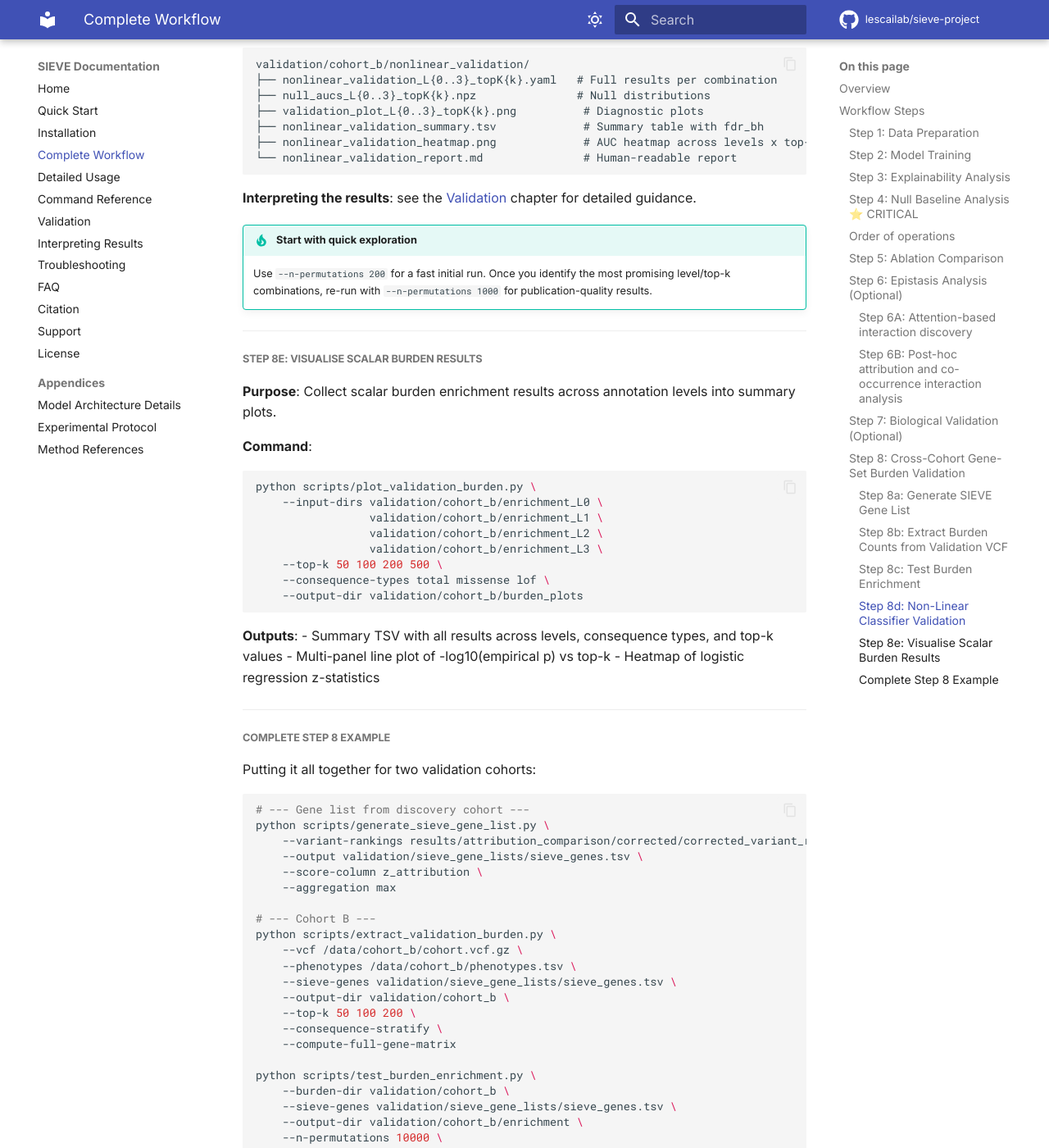
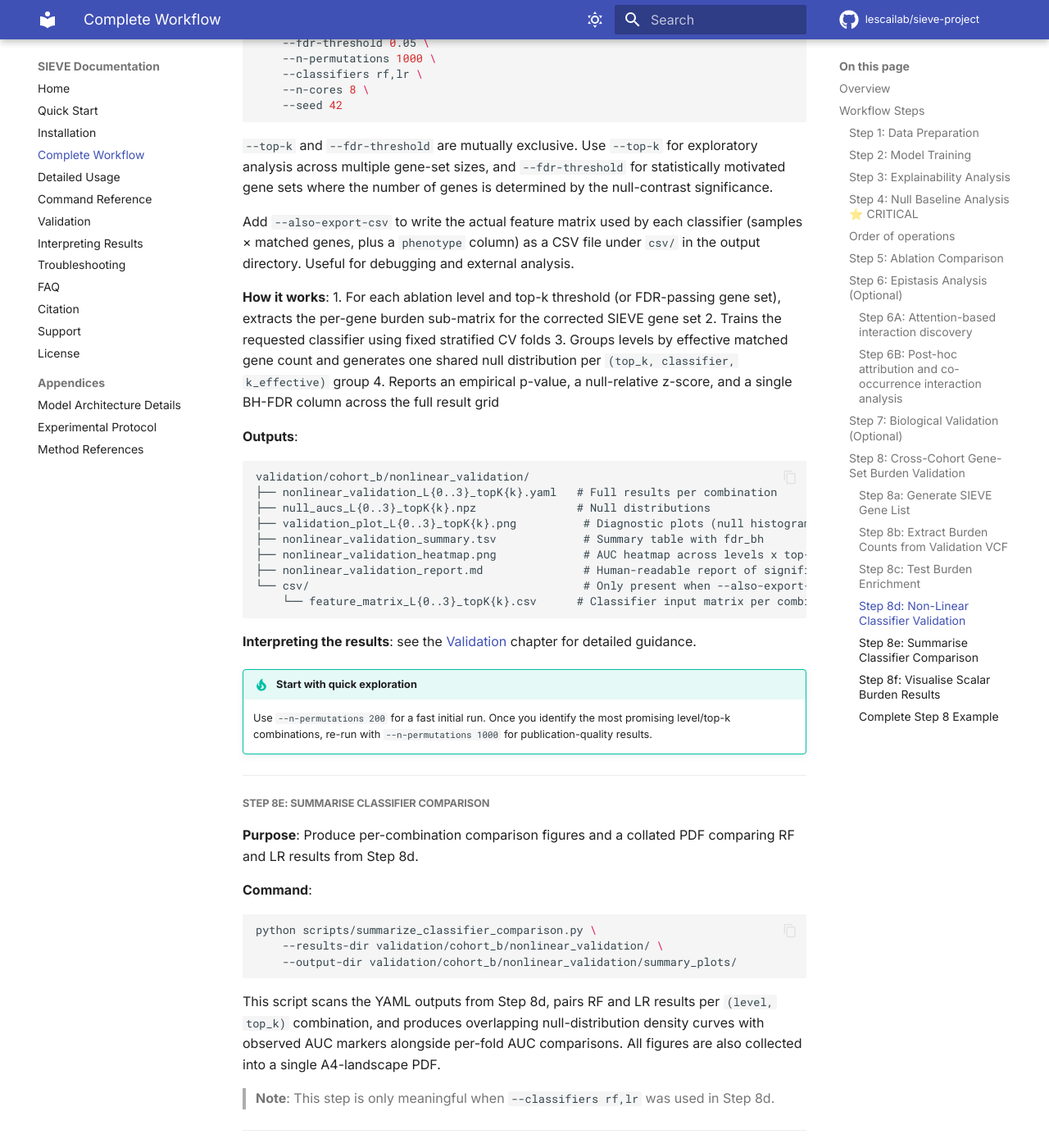
Before and after one commit to lescailab/sieve-project, an MkDocs documentation site: the page built from documentation/complete-workflow.md, in a window 1280 px wide and 1400 px high, scrolled down 17899 px. Shown: the whole window at 82% size. Built offline with MkDocs 1.6.1 and Material for MkDocs 9.7.7, drawn with Linux system fonts in a browser that asks for light colours; comment, search, counter and statistics services are not loaded; some of the changed text lies outside the part shown.

Commit message:
Fix nonlinear validation: restore --also-export-csv, rename --labels to --phenotypes, document pipeline
- Restore --also-export-csv flag dropped without authorisation in dfe5820:
  stores feature_indices in result dict, extends write_auxiliary_outputs to
  accept burden_values/sample_ids/labels/also_export_csv, writes per-combination
  CSV under csv/ when flag is set
- Rename --labels to --phenotypes for consistency with all other scripts
- Update tests: rename --labels to --phenotypes in all invocations, add
  test_also_export_csv_writes_feature_matrices to verify CSV output
- complete-workflow.md: fix --real-rankings-dir path and argument names,
  add symlink setup for standard results layout, add pipeline branching note
  clarifying that gene lists feed burden path only while nonlinear validation
  reads gene rankings CSVs directly, document all outputs including plots and
  optional CSV, add Step 8e for summarize_classifier_comparison.py, renumber
  former Step 8e to 8f, fix complete example section
- command-reference.md: fix --labels to --phenotypes, add --also-export-csv
  to argument table, add new summarize_classifier_comparison.py section

````diff
--- a/documentation/complete-workflow.md
+++ b/documentation/complete-workflow.md
@@ -736,12 +736,26 @@
 
 **Why this step?** The scalar burden test (Step 8c) asks whether SIEVE genes have more total exonic variation in cases. But SIEVE's core claim is that the **pattern** of variation across genes matters, not just the total count. A random forest trained on per-gene burden counts preserves this multi-gene structure.
 
+> **Pipeline branching note**: The gene list produced by Step 8a (`generate_sieve_gene_list.py`) feeds into the burden extraction path (Steps 8b–8c) only. This step reads the gene ranking CSV files directly from each level's results directory and performs its own gene selection internally — the TSV gene lists from Step 8a are not an input here.
+
+**Setting up the rankings directory**: `--real-rankings-dir` expects one subdirectory per annotation level, each containing a gene rankings CSV. If your results follow the standard layout (`real_experiments/${LEVEL}/attributions/`), use symlinks:
+
+```bash
+mkdir -p ablation/significance_rankings
+for LEVEL in L0 L1 L2 L3; do
+    ln -sf "$(pwd)/real_experiments/${LEVEL}/attributions" \
+           "ablation/significance_rankings/${LEVEL}"
+done
+```
+
+The script auto-detects `gene_rankings_with_significance.csv` in each level subdirectory.
+
 **Command — fixed top-k** (all levels at once):
 ```bash
 python scripts/validate_nonlinear_classifier.py \
-    --real-rankings-dir results/ablation/rankings \
+    --real-rankings-dir ablation/significance_rankings \
     --burden-matrix validation/cohort_b/gene_burden_matrix.parquet \
-    --labels /path/to/validation_phenotypes.tsv \
+    --phenotypes /path/to/validation_phenotypes.tsv \
     --output-tsv validation/cohort_b/nonlinear_validation/nonlinear_validation_summary.tsv \
     --top-k 50,100,200,500 \
     --n-permutations 1000 \
@@ -753,9 +767,9 @@
 **Command — FDR-threshold** (gene set size determined per level):
 ```bash
 python scripts/validate_nonlinear_classifier.py \
-    --real-rankings-dir results/ablation/rankings \
+    --real-rankings-dir ablation/significance_rankings \
     --burden-matrix validation/cohort_b/gene_burden_matrix.parquet \
-    --labels /path/to/validation_phenotypes.tsv \
+    --phenotypes /path/to/validation_phenotypes.tsv \
     --output-tsv validation/cohort_b/nonlinear_validation/nonlinear_validation_fdr.tsv \
     --fdr-threshold 0.05 \
     --n-permutations 1000 \
@@ -765,6 +779,8 @@
 ```
 
 `--top-k` and `--fdr-threshold` are mutually exclusive. Use `--top-k` for exploratory analysis across multiple gene-set sizes, and `--fdr-threshold` for statistically motivated gene sets where the number of genes is determined by the null-contrast significance.
+
+Add `--also-export-csv` to write the actual feature matrix used by each classifier (samples × matched genes, plus a `phenotype` column) as a CSV file under `csv/` in the output directory. Useful for debugging and external analysis.
 
 **How it works**:
 1. For each ablation level and top-k threshold (or FDR-passing gene set), extracts the per-gene burden sub-matrix for the corrected SIEVE gene set
@@ -777,10 +793,12 @@
 validation/cohort_b/nonlinear_validation/
 ├── nonlinear_validation_L{0..3}_topK{k}.yaml   # Full results per combination
 ├── null_aucs_L{0..3}_topK{k}.npz               # Null distributions
-├── validation_plot_L{0..3}_topK{k}.png          # Diagnostic plots
+├── validation_plot_L{0..3}_topK{k}.png          # Diagnostic plots (null histogram + per-fold AUC)
 ├── nonlinear_validation_summary.tsv             # Summary table with fdr_bh
 ├── nonlinear_validation_heatmap.png             # AUC heatmap across levels x top-k
-└── nonlinear_validation_report.md               # Human-readable report
+├── nonlinear_validation_report.md               # Human-readable report of significant results
+└── csv/                                         # Only present when --also-export-csv is set
+    └── feature_matrix_L{0..3}_topK{k}.csv      # Classifier input matrix per combination
 ```
 
 **Interpreting the results**: see the [Validation](validation.md) chapter for detailed guidance.
@@ -790,7 +808,24 @@
 
 ---
 
-##### Step 8e: Visualise Scalar Burden Results
+##### Step 8e: Summarise Classifier Comparison
+
+**Purpose**: Produce per-combination comparison figures and a collated PDF comparing RF and LR results from Step 8d.
+
+**Command**:
+```bash
+python scripts/summarize_classifier_comparison.py \
+    --results-dir validation/cohort_b/nonlinear_validation/ \
+    --output-dir validation/cohort_b/nonlinear_validation/summary_plots/
+```
+
+This script scans the YAML outputs from Step 8d, pairs RF and LR results per `(level, top_k)` combination, and produces overlapping null-distribution density curves with observed AUC markers alongside per-fold AUC comparisons. All figures are also collected into a single A4-landscape PDF.
+
+> **Note**: This step is only meaningful when `--classifiers rf,lr` was used in Step 8d.
+
+---
+
+##### Step 8f: Visualise Scalar Burden Results
 
 **Purpose**: Collect scalar burden enrichment results across annotation levels into summary plots.
 
@@ -865,25 +900,33 @@
 
 # --- Non-linear classifier validation (Cohort B) ---
 python scripts/validate_nonlinear_classifier.py \
-    --real-rankings-dir results/ablation/rankings \
+    --real-rankings-dir ablation/significance_rankings \
     --burden-matrix validation/cohort_b/gene_burden_matrix.parquet \
-    --labels /path/to/cohort_b_phenotypes.tsv \
+    --phenotypes /path/to/cohort_b_phenotypes.tsv \
     --output-tsv validation/cohort_b/nonlinear_validation/nonlinear_validation_summary.tsv \
     --top-k 50,100,200 \
     --n-permutations 1000 \
     --classifiers rf,lr \
     --n-cores 8
 
+python scripts/summarize_classifier_comparison.py \
+    --results-dir validation/cohort_b/nonlinear_validation/ \
+    --output-dir validation/cohort_b/nonlinear_validation/summary_plots/
+
 # --- Non-linear classifier validation (Cohort C) ---
 python scripts/validate_nonlinear_classifier.py \
-    --real-rankings-dir results/ablation/rankings \
+    --real-rankings-dir ablation/significance_rankings \
     --burden-matrix validation/cohort_c/gene_burden_matrix.parquet \
-    --labels /path/to/cohort_c_phenotypes.tsv \
+    --phenotypes /path/to/cohort_c_phenotypes.tsv \
     --output-tsv validation/cohort_c/nonlinear_validation/nonlinear_validation_summary.tsv \
     --top-k 50,100,200 \
     --n-permutations 1000 \
     --classifiers rf,lr \
     --n-cores 8
+
+python scripts/summarize_classifier_comparison.py \
+    --results-dir validation/cohort_c/nonlinear_validation/ \
+    --output-dir validation/cohort_c/nonlinear_validation/summary_plots/
 
 # --- Collect and plot scalar burden results ---
 python scripts/plot_validation_burden.py \
````
Also changed, not shown: documentation/command-reference.md (+28 -5 lines), 2 other files.
